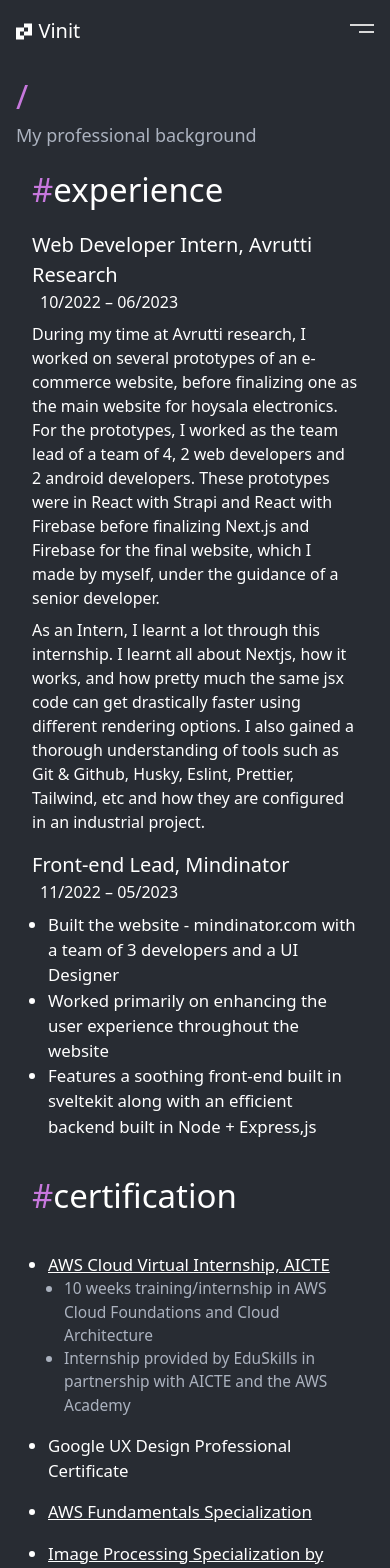
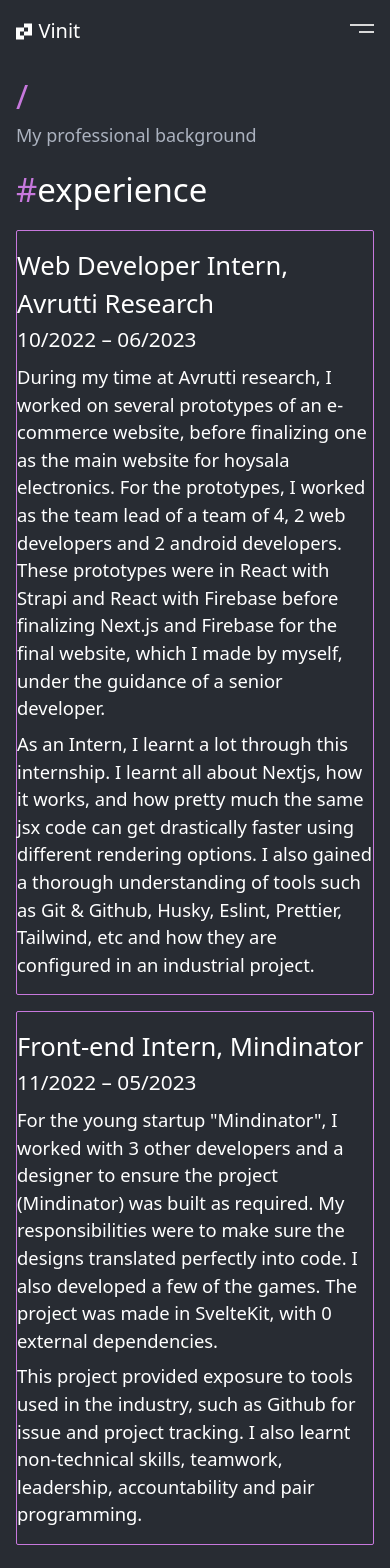
Before and after one commit to Vinit-Tiwari/portfolio, a SvelteKit app: page /experience in a window 390 px wide. Shown: the top 1568 px of the page. Built offline with nearby package versions, Linux system fonts and the light colour scheme.

Commit message:
Updated experience pafe

```diff
--- a/src/routes/contacts/+page.svelte
+++ b/src/routes/contacts/+page.svelte
@@ -72,14 +72,4 @@
     </span>
   </span>
 
-  <span>
-    <span class="flex gap-[1rem] items-center">
-      <span class="flex text-[33px]">
-        <p class="text-[#C778DD]">#</p>
-        all-media
-      </span>
-    </span>
-
-    <span> blah blah </span>
-  </span>
 </span>
--- a/src/routes/experience/+page.svelte
+++ b/src/routes/experience/+page.svelte
@@ -10,7 +10,9 @@
       <p class="text-[#ABB2BF] text-[18px]">My professional background</p>
     </span>
 
-    <span class="flex flex-col p-[1rem] max-w-[66rem] w-full m-auto gap-[1rem]">
+    <span
+      class="flex pt-[1rem] flex-col max-w-[66rem] w-full m-auto gap-[1rem]"
+    >
       <span class="flex gap-[1rem] items-center">
         <span class="flex text-[33px]">
           <p class="text-[#C778DD]">#</p>
@@ -22,40 +24,23 @@
         />
       </span>
 
-      <span class="flex flex-col lg:pl-[1rem] gap-[0.5rem]">
+      <span
+        class="flex flex-col text-[1.15rem] border pt-[1rem] pb-[1rem] rounded-sm border-[#C778DD] border-solid lg:pl-[1rem] gap-[0.5rem]"
+      >
         <span
           class="flex lg:gap-[1rem] flex-col lg:flex-row lg:items-center justify-between"
         >
           <span
-            class="flex text-[20px] lg:text-[27px] w-full gap-[1rem] items-center"
+            class="flex text-[1.6rem] lg:text-[27px] w-full gap-[1rem] items-center"
           >
             Web Developer Intern, Avrutti Research
           </span>
 
-          <span
-            class="items-center pl-[0.5rem] lg:pl-[0rem] w-full max-w-[10rem] flex text-[16px] lg:text-[19px]"
+          <span class="items-center w-full max-w-[13rem] flex text-[1.3rem]"
             >10/2022 – 06/2023</span
           >
         </span>
 
-        <!-- <ul
-          class="text-[1.05rem] lg:text-[1.1rem] list-outside pl-[1rem] list-disc list-inside"
-        >
-          <li>
-            Built an entire e-commerce website using Nextjs and Firebase as a
-            solo project
-          </li>
-
-          <li>
-            Led a team of 4 members while developing the prototypes, which were
-            created using React + Firebase and React + Strapi
-          </li>
-
-          <li>
-            Among the 4 interns, was the only one who got offered a 2- month
-            extension of internship
-          </li>
-        </ul> -->
         <p>
           During my time at Avrutti research, I worked on several prototypes of
           an e-commerce website, before finalizing one as the main website for
@@ -75,44 +60,42 @@
         </p>
       </span>
 
-      <span class="flex flex-col lg:pl-[1rem] gap-[0.5rem]">
+      <span
+        class="flex text-[1.15rem] flex-col border pt-[1rem] pb-[1rem] rounded-sm border-[#C778DD] border-solid lg:pl-[1rem] gap-[0.5rem]"
+      >
         <span
           class="flex lg:gap-[1rem] flex-col lg:flex-row lg:items-center justify-between"
         >
           <span
-            class="flex text-[20px] lg:text-[27px] w-full gap-[1rem] items-center"
+            class="flex text-[1.6rem] lg:text-[27px] w-full gap-[1rem] items-center"
           >
-            Front-end Lead, Mindinator
+            Front-end Intern, Mindinator
           </span>
 
           <span
-            class="items-center pl-[0.5rem] lg:pl-[0rem] w-full max-w-[10rem] flex text-[16px] lg:text-[19px]"
+            class="items-center w-full flex max-w-[13rem] flex text-[1.3rem]"
             >11/2022 – 05/2023</span
           >
         </span>
 
-        <ul
-          class="text-[1.05rem] lg:text-[1.1rem] pl-[1rem] list-outside list-disc list-inside"
-        >
-          <li>
-            Built the website - mindinator.com with a team of 3 developers and a
-            UI Designer
-          </li>
-
-          <li>
-            Worked primarily on enhancing the user experience throughout the
-            website
-          </li>
-
-          <li>
-            Features a soothing front-end built in sveltekit along with an
-            efficient backend built in Node + Express,js
-          </li>
-        </ul>
+        <p>
+          For the young startup "Mindinator", I worked with 3 other developers
+          and a designer to ensure the project (Mindinator) was built as
+          required. My responsibilities were to make sure the designs translated
+          perfectly into code. I also developed a few of the games. The project
+          was made in SvelteKit, with 0 external dependencies.
+        </p>
+        <p>
+          This project provided exposure to tools used in the industry, such as
+          Github for issue and project tracking. I also learnt non-technical
+          skills, teamwork, leadership, accountability and pair programming.
+        </p>
       </span>
     </span>
 
-    <span class="flex flex-col p-[1rem] max-w-[66rem] w-full m-auto gap-[1rem]">
+    <span
+      class="flex flex-col pt-[1rem] max-w-[66rem] w-full m-auto gap-[1rem]"
+    >
       <span class="flex gap-[1rem] items-center">
         <span class="flex text-[33px]">
           <p class="text-[#C778DD]">#</p>
@@ -129,7 +112,7 @@
       >
         <li>
           <a
-            class="underline decoration-solid flex gap-[0.5rem] items-center"
+            class="underline decoration-solid w-max flex gap-[0.5rem] items-center"
             href="https://drive.google.com/file/d/1iAur4r5zT1Yd99giscc792IVv3eix2nI/view"
           >
             AWS Cloud Virtual Internship, AICTE
@@ -153,7 +136,7 @@
 
         <li>
           <a
-            class="underline decoration-solid flex gap-[0.5rem] items-center"
+            class="underline decoration-solid w-max flex gap-[0.5rem] items-center"
             href="https://www.coursera.org/account/accomplishments/specialization/SJKDJPYBR7C2?utm_source=link&utm_medium=certificate&utm_content=cert_image&utm_campaign=sharing_cta&utm_product=s12n"
           >
             AWS Fundamentals Specialization
@@ -163,7 +146,7 @@
         <li>
           <a
             href="https://www.coursera.org/account/accomplishments/specialization/GVQHTY3KKDMG?utm_source=link&utm_medium=certificate&utm_content=cert_image&utm_campaign=sharing_cta&utm_product=s12n"
-            class="flex underline decoration-solid gap-[0.5rem] items-center"
+            class="flex underline decoration-solid w-max gap-[0.5rem] items-center"
           >
             Image Processing Specialization by MathWorks
           </a>
@@ -171,7 +154,7 @@
 
         <li>
           <a
-            class="underline decoration-solid flex gap-[0.5rem] items-center"
+            class="underline decoration-solid w-max flex gap-[0.5rem] items-center"
             href="https://drive.google.com/file/d/1wvFikehRCJO1isSkP3C9Ctdn8n87opNB/view"
           >
             JavaScript Essentials by NetAcad
@@ -180,7 +163,7 @@
 
         <li>
           <a
-            class="underline decoration-solid flex gap-[0.5rem] items-center"
+            class="underline decoration-solid w-max flex gap-[0.5rem] items-center"
             href="https://drive.google.com/file/d/1RVJ0MH7r5bto2AOC-RdpKaoX7B1YgFDP/view"
           >
             Python Essentials by NetAcad
```
